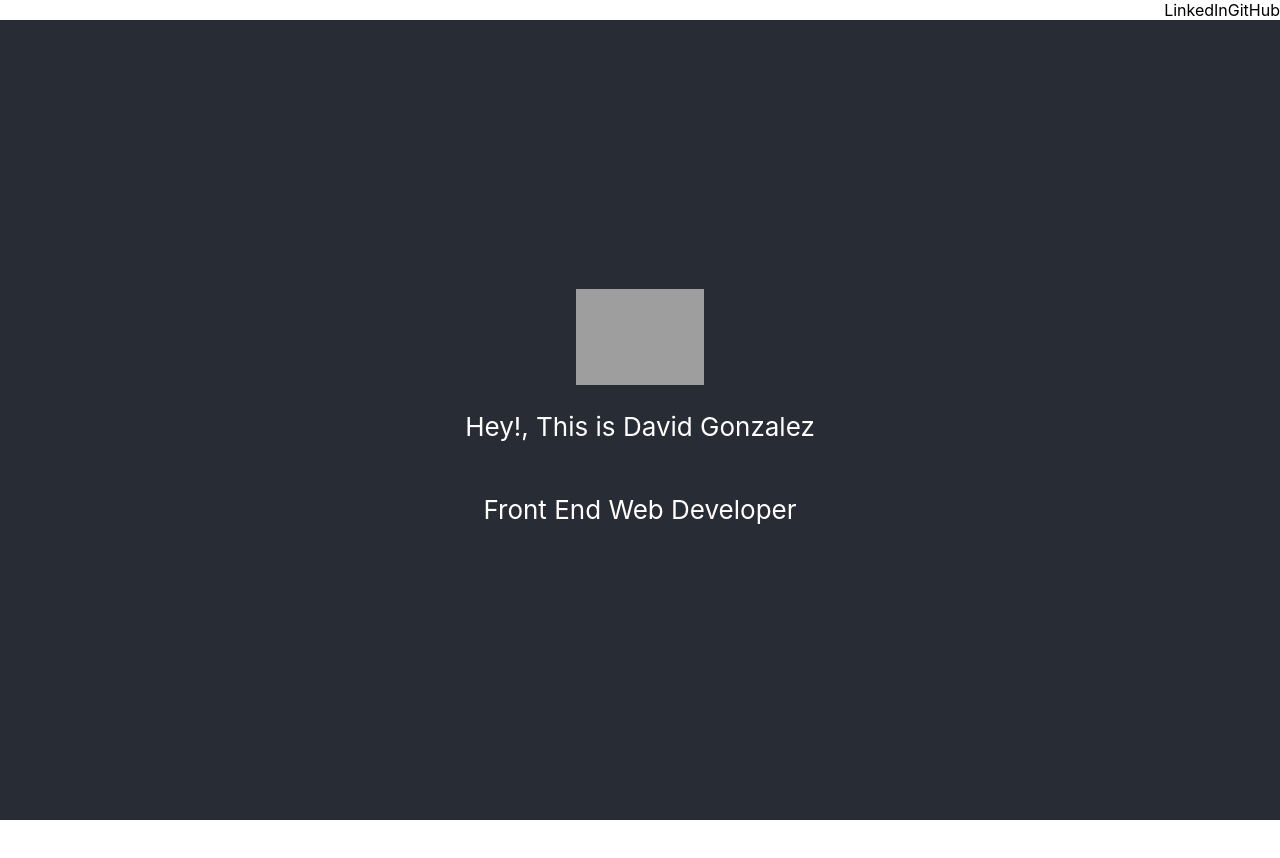
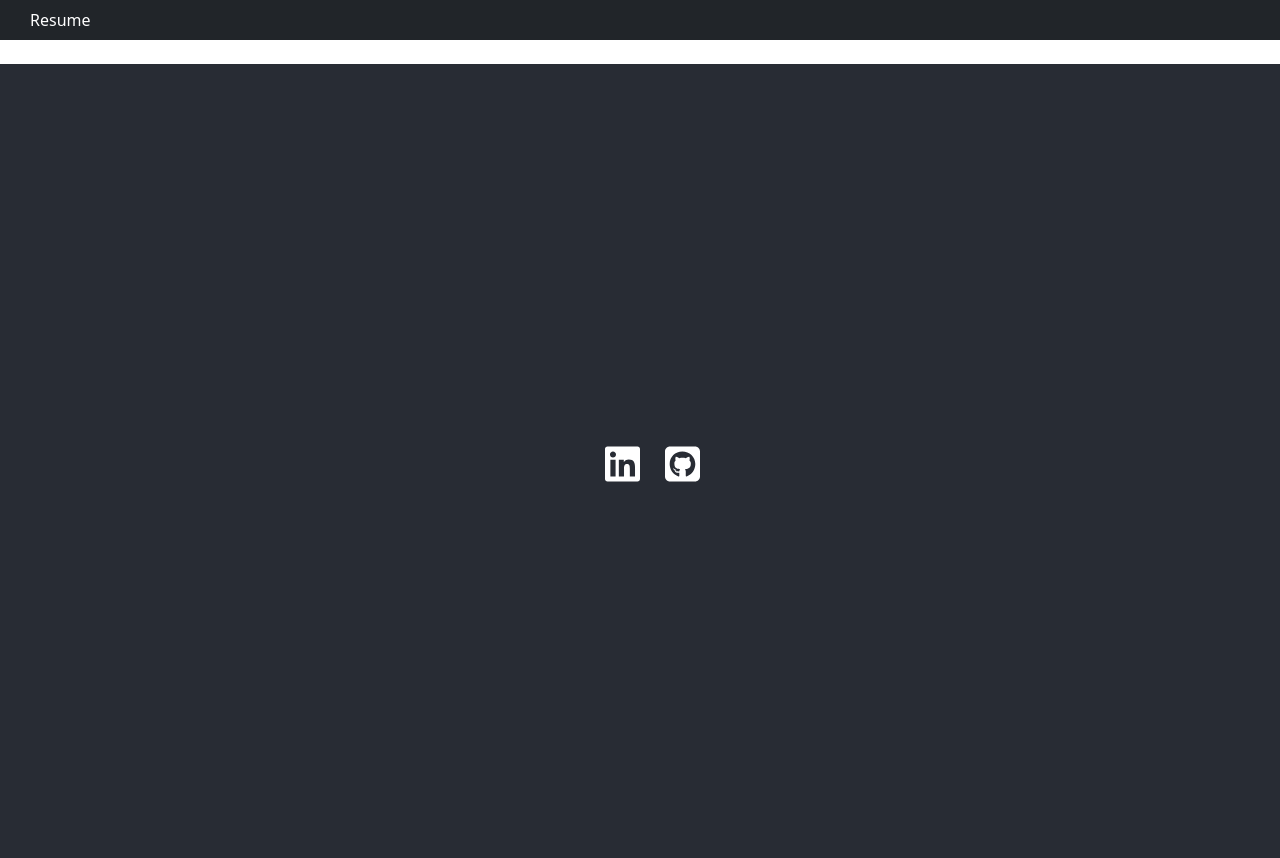
Before and after one commit to David-Gonzalez11/portfolio, a React (Create React App) app: page / in a window 1280 px wide. Shown: the top 858 px of the page. Before the commit the page ends 820 px from the top, so only its background shows below. Built offline with nearby package versions, Linux system fonts and the light colour scheme; grey boxes are pictures that could not be loaded.

Commit message:
Working on portfolio

```diff
--- a/public/index.html
+++ b/public/index.html
@@ -2,6 +2,7 @@
 <html lang="en">
   <head>
     <meta charset="utf-8" />
+
     <link rel="icon" href="%PUBLIC_URL%/favicon.ico" />
     <meta name="viewport" content="width=device-width, initial-scale=1" />
     <meta name="theme-color" content="#000000" />
@@ -24,7 +25,8 @@
       work correctly both with client-side routing and a non-root public URL.
       Learn how to configure a non-root public URL by running `npm run build`.
     -->
-    <title>React App</title>
+
+    <title>David's Portfolio</title>
   </head>
   <body>
     <noscript>You need to enable JavaScript to run this app.</noscript>
@@ -38,6 +40,7 @@
 
       To begin the development, run `npm start` or `yarn start`.
       To create a production bundle, use `npm run build` or `yarn build`.
+
     -->
   </body>
 </html>
--- a/src/App.css
+++ b/src/App.css
@@ -1,6 +1,6 @@
-.App {
+/* .App {
   text-align: center;
-}
+} */
 
 .App-logo {
   height: 40vmin;
@@ -16,8 +16,7 @@
 .App-header {
   background-color: #282c34;
   min-height: 100vh;
-  display: flex;
-  flex-direction: column;
+   display: flex;
   align-items: center;
   justify-content: center;
   font-size: calc(10px + 2vmin);
@@ -36,12 +35,48 @@
     transform: rotate(360deg);
   }
 }
-img{
- width: 10%;
+img {
+  width: 10%;
 }
-.nav-links{
+.nav-links {
   display: flex;
   justify-content: right;
   align-items: right;
-  margin-left: 20px
+  margin-right: 30px;
+  margin-left: 20px;
 }
+
+span {
+  margin-left: 30px;
+}
+.links {
+  display: flex;
+  border-radius: 5px;
+  color: white;
+  text-decoration: none;
+}
+a:hover {
+  transform: scale(1.1);
+}
+nav {
+  width: 100vw;
+  background-color: black;
+}
+
+.image-header {
+  display: flex;
+  margin-left: 15px;
+  padding-top: 10px;
+  margin-top: 0;
+}
+.name {
+  color: white;
+  margin-left: 10px;
+  font-family: monospace;
+}
+.icons {
+  font-size: 40px;
+  margin-left: 25px;
+  display: flex;
+  justify-content: center;
+}
--- a/src/App.js
+++ b/src/App.js
@@ -1,17 +1,37 @@
 import logo from "./logo.svg"
 import "./App.css"
-
+import Container from "react-bootstrap/Container"
+import Nav from "react-bootstrap/Nav"
+import Navbar from "react-bootstrap/Navbar"
+import "bootstrap/dist/css/bootstrap.min.css"
+import Col from "react-bootstrap/Col"
+import Image from "react-bootstrap/Image"
+import { Link } from "react-router-dom"
+import { faLinkedin } from "@fortawesome/free-brands-svg-icons"
+import { faSquareGithub } from "@fortawesome/free-brands-svg-icons"
+import { FontAwesomeIcon } from "@fortawesome/react-fontawesome"
+// import { faLinkedin} from "@fortawesome/free-brands-svg-icons"
 function App() {
   return (
-    <div className="App">
-      <nav className="nav-links"><span>LinkedIn</span> <span>GitHub</span></nav>
-      <header className="App-header">
-        <img  src="https://media.istockphoto.com/id/1330180806/vector/blue-sign-design-for-photo-placeholder-on-app-design-user-interface-design-avatar-placeholder.jpg?s=612x612&w=0&k=20&c=jMgBjBh-shvWi0ojpkHSMFnTS9vLXFBKws_VLFhK2eo=" alt="profile-img"/>
-        <p>Hey!, This is David Gonzalez</p>
-        <div>
-          <p>Front End Web Developer</p>
-        </div>
-      </header>
+    <div className="">
+      <Navbar bg="dark" data-bs-theme="dark">
+        <Nav.Link>
+          <a
+            href="https://www.linkedin.com/in/david-gonzalez2/"
+            className="links resume"
+          >
+            <span>Resume</span>
+          </a>
+        </Nav.Link>
+      </Navbar>
+
+      <br />
+      <div className="App-header">
+        {/* <div className="connect-icons d-flex justify-content-center"> */}
+        <FontAwesomeIcon icon={faLinkedin} className="text-white icons" />
+        <FontAwesomeIcon icon={faSquareGithub} className="text-white icons" />
+      </div>
+      {/* </div> */}
     </div>
   )
 }
```
Also changed, not shown: package.json (+8 -0 lines), 1 other file (tests, documents, lock files or other folders).
